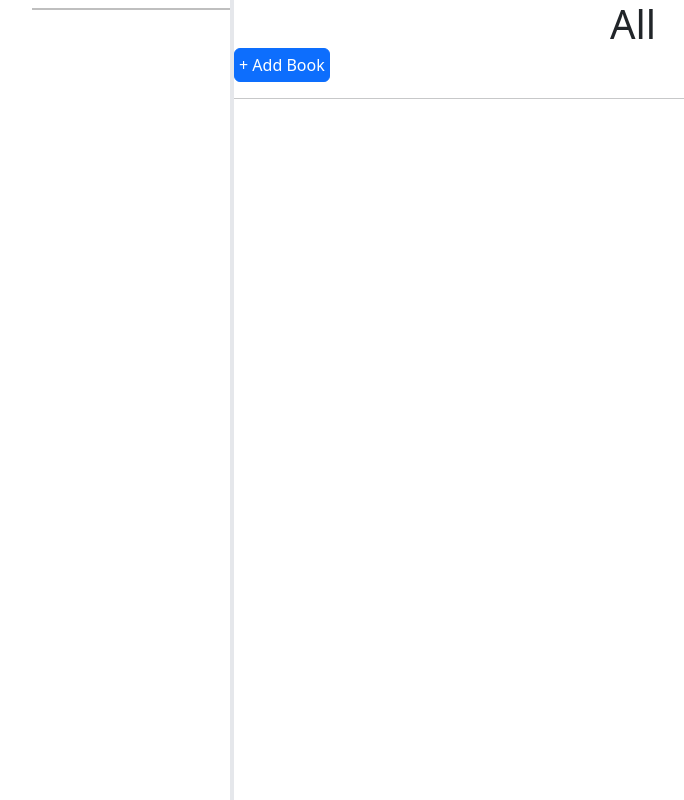
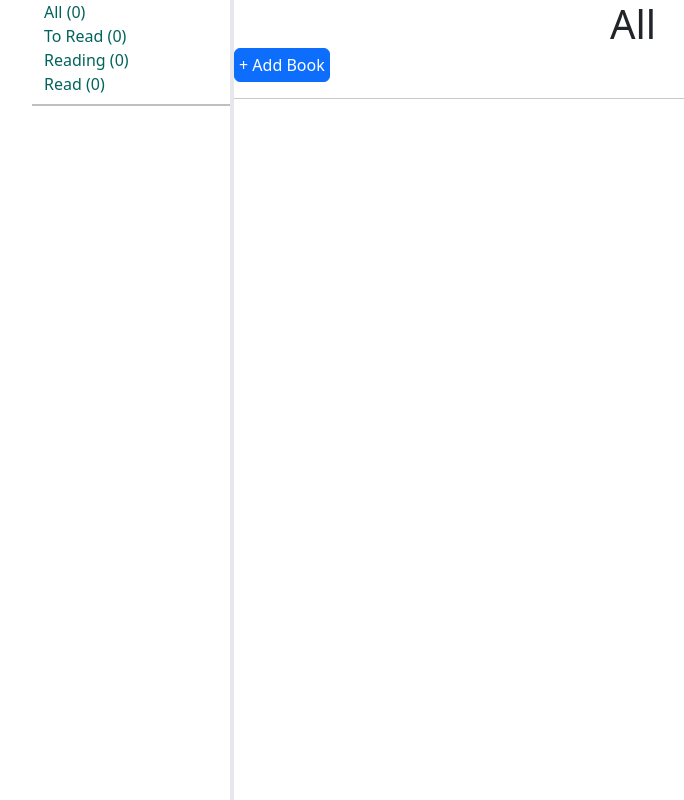
Before and after one commit to hoangtv090103/lets-bookshelf, a React (Create React App) app: page / in a window 1280 px wide. Shown: the whole page, without its empty margins (108-792 px from the left). Built offline with nearby package versions, Linux system fonts and the light colour scheme.

Commit message:
make state tag always appear

```diff
--- a/src/App.js
+++ b/src/App.js
@@ -41,7 +41,32 @@ function App() {
     setIsLoading(true);
     setBooks(JSON.parse(localStorage.getItem("books") || "[]"));
     setGenres([...JSON.parse(localStorage.getItem("genres") || "[]")]);
-    setStates([...JSON.parse(localStorage.getItem("states") || "[]")]);
+    setStates(
+      JSON.parse(localStorage.getItem("states"))
+        ? [...JSON.parse(localStorage.getItem("states"))]
+        : [
+            {
+              id: uuidv4(),
+              name: "All",
+              quant: books.length,
+            },
+            {
+              id: uuidv4(),
+              name: "To Read",
+              quant: 0,
+            },
+            {
+              id: uuidv4(),
+              name: "Reading",
+              quant: 0,
+            },
+            {
+              id: uuidv4(),
+              name: "Read",
+              quant: 0,
+            },
+          ]
+    );
     setIsLoading(false);
   }, []);
 
```
